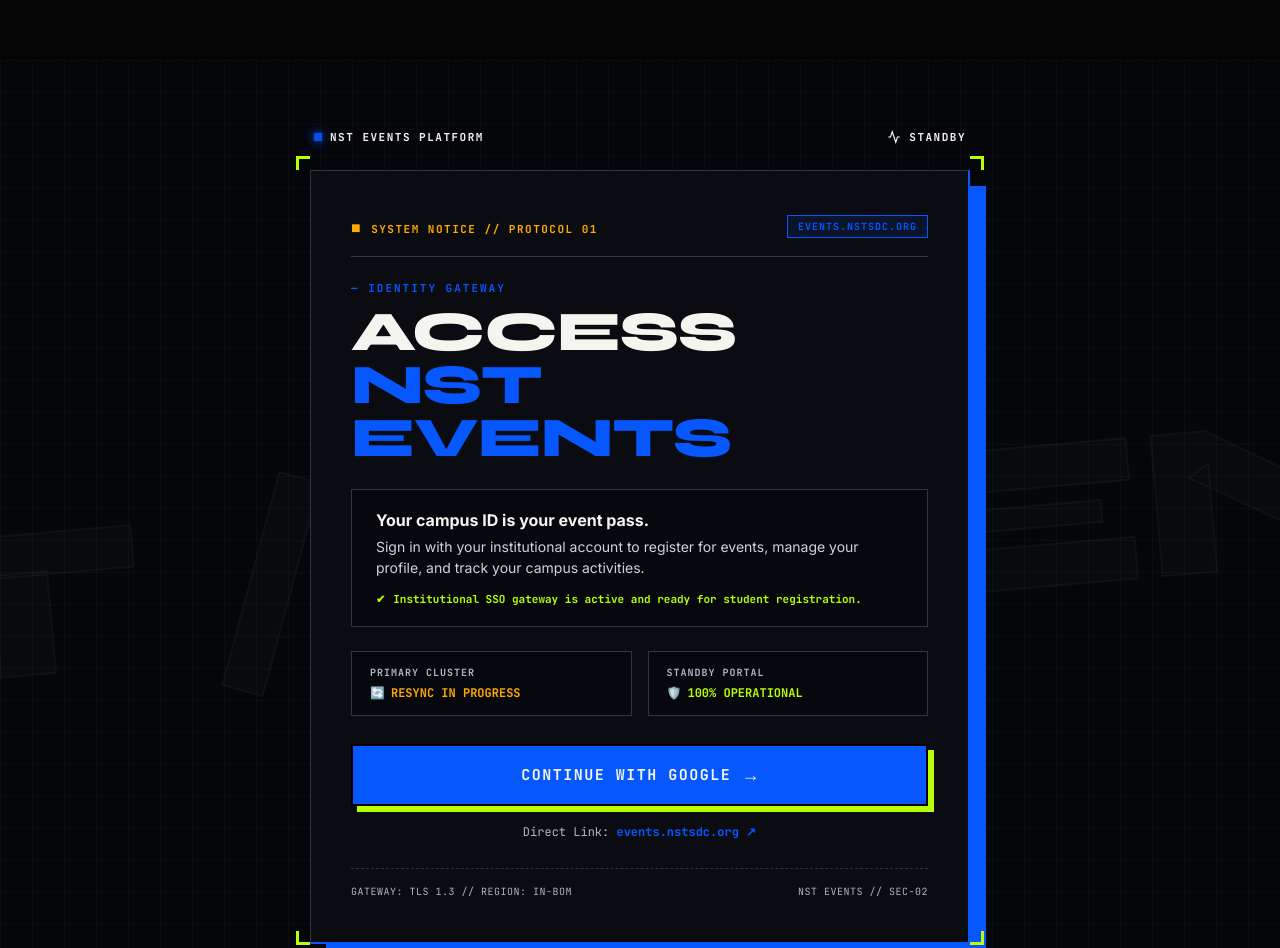
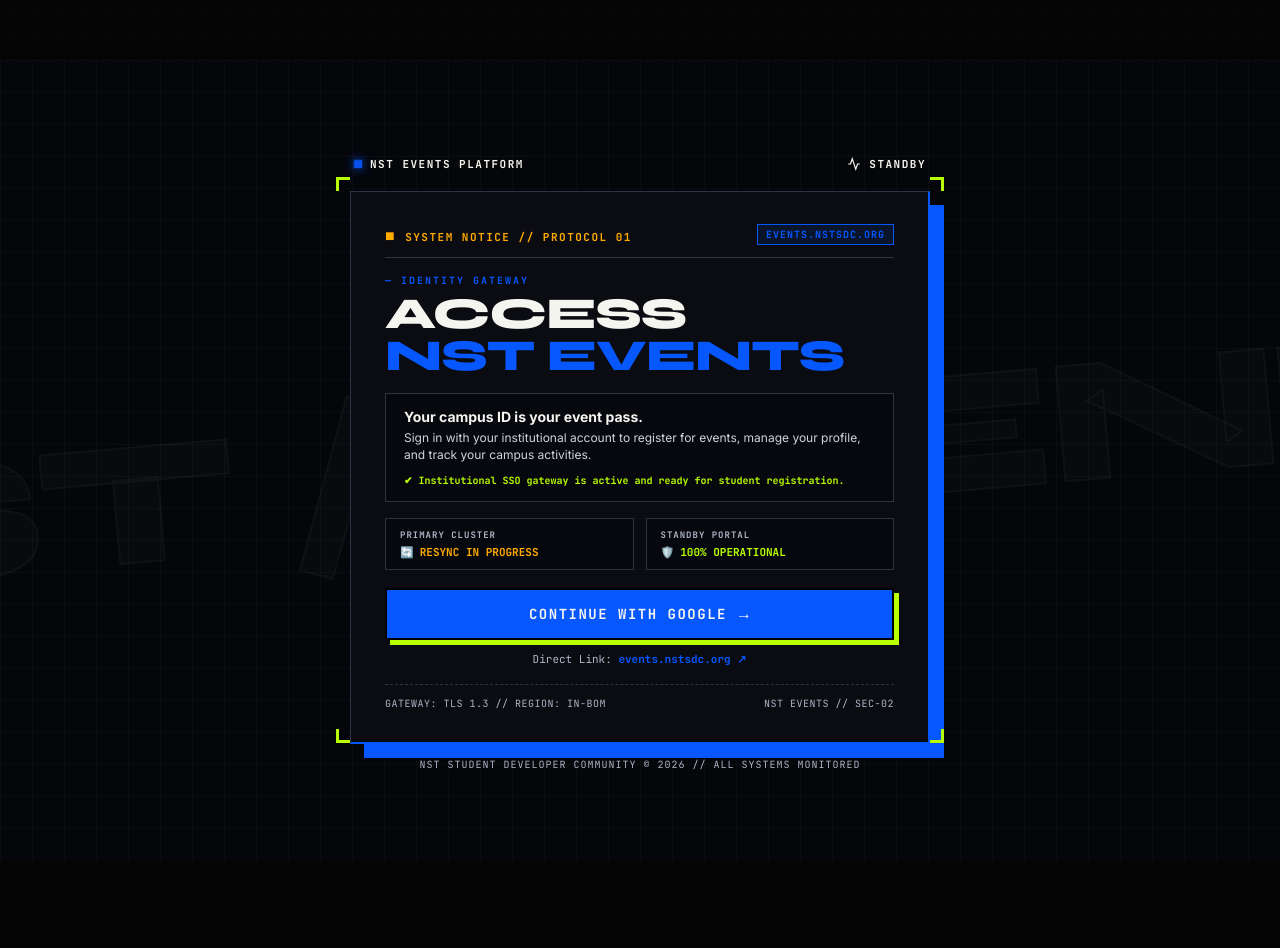
Before and after one commit to shravanipatangrao97-dotcom/nst-events, a plain HTML site: page index.html in a window 1280 px wide. Shown: the top 948 px of the page. After the commit the page ends 860 px from the top, so only its background shows below. Drawn offline with Linux system fonts and the light colour scheme.

Commit message:
fix: optimize gateway card size and padding to fit screen height perfectly without vertical scrolling

```diff
--- a/styles.css
+++ b/styles.css
@@ -722,7 +722,7 @@ html, body {
   flex-direction: column;
   align-items: center;
   justify-content: center;
-  padding: 60px 20px;
+  padding: 24px 20px;
   position: relative;
   overflow: hidden;
 }
@@ -734,7 +734,7 @@ html, body {
   left: 50%;
   transform: translate(-50%, -50%) rotate(-5deg);
   font-family: var(--font-display);
-  font-size: clamp(100px, 18vw, 220px);
+  font-size: clamp(80px, 16vw, 180px);
   font-weight: 900;
   color: rgba(245, 245, 240, 0.02);
   -webkit-text-stroke: 2px rgba(245, 245, 240, 0.04);
@@ -748,7 +748,7 @@ html, body {
 .gateway-wrapper {
   position: relative;
   width: 100%;
-  max-width: 660px;
+  max-width: 580px;
   z-index: 2;
   margin: 0 auto;
 }
@@ -763,28 +763,28 @@ html, body {
 }
 
 .gateway-corner-bracket.top-left {
-  top: 36px;
+  top: 28px;
   left: -14px;
   border-top: 3px solid var(--lime-success);
   border-left: 3px solid var(--lime-success);
 }
 
 .gateway-corner-bracket.top-right {
-  top: 36px;
+  top: 28px;
   right: -14px;
   border-top: 3px solid var(--lime-success);
   border-right: 3px solid var(--lime-success);
 }
 
 .gateway-corner-bracket.bottom-left {
-  bottom: 36px;
+  bottom: 28px;
   left: -14px;
   border-bottom: 3px solid var(--lime-success);
   border-left: 3px solid var(--lime-success);
 }
 
 .gateway-corner-bracket.bottom-right {
-  bottom: 36px;
+  bottom: 28px;
   right: -14px;
   border-bottom: 3px solid var(--lime-success);
   border-right: 3px solid var(--lime-success);
@@ -796,8 +796,8 @@ html, body {
   display: flex;
   justify-content: space-between;
   align-items: center;
-  padding: 10px 4px;
-  margin-bottom: 16px;
+  padding: 8px 4px;
+  margin-bottom: 12px;
   font-family: var(--font-mono);
   font-size: 11px;
   color: var(--text-primary-bright);
@@ -819,17 +819,17 @@ html, body {
   width: 100%;
   background: var(--bg-card-portal);
   border: 1px solid var(--border-charcoal);
-  padding: 44px 40px;
+  padding: 32px 34px;
   position: relative;
   /* Strong electric blue offset shadow box along right and bottom */
-  box-shadow: 16px 16px 0px var(--electric-blue);
+  box-shadow: 14px 14px 0px var(--electric-blue);
   border-right: 2px solid var(--electric-blue);
   border-bottom: 2px solid var(--electric-blue);
   transition: box-shadow 0.2s ease, transform 0.2s ease;
 }
 
 .gateway-card:hover {
-  box-shadow: 20px 20px 0px var(--electric-blue);
+  box-shadow: 18px 18px 0px var(--electric-blue);
 }
 
 /* Section A: Notice Header */
@@ -837,7 +837,7 @@ html, body {
   display: flex;
   justify-content: space-between;
   align-items: center;
-  margin-bottom: 14px;
+  margin-bottom: 10px;
 }
 
 .amber-square {
@@ -860,7 +860,7 @@ html, body {
   color: var(--electric-blue);
   border: 1px solid var(--electric-blue);
   background: rgba(7, 87, 255, 0.1);
-  padding: 4px 10px;
+  padding: 3px 8px;
   letter-spacing: 1px;
 }
 
@@ -868,28 +868,28 @@ html, body {
   width: 100%;
   height: 1px;
   background: var(--border-charcoal);
-  margin: 18px 0 24px 0;
+  margin: 12px 0 16px 0;
 }
 
 /* Section B: Heading */
 .gateway-sublabel {
   font-family: var(--font-mono);
-  font-size: 11px;
+  font-size: 10px;
   font-weight: 800;
   color: var(--electric-blue);
   letter-spacing: 2px;
   text-transform: uppercase;
-  margin-bottom: 10px;
+  margin-bottom: 6px;
 }
 
 .gateway-main-heading {
   font-family: var(--font-display);
-  font-size: clamp(38px, 5.5vw, 56px);
+  font-size: clamp(30px, 4.2vw, 44px);
   font-weight: 900;
   line-height: 0.95;
   letter-spacing: -1px;
   text-transform: uppercase;
-  margin-bottom: 24px;
+  margin-bottom: 16px;
 }
 
 .text-offwhite {
@@ -904,32 +904,32 @@ html, body {
 .gateway-description-box {
   border: 1px solid var(--border-charcoal);
   background: var(--bg-panel-dark);
-  padding: 20px 24px;
-  margin-bottom: 24px;
+  padding: 14px 18px;
+  margin-bottom: 16px;
 }
 
 .gateway-desc-primary {
   font-family: var(--font-body);
-  font-size: 16px;
+  font-size: 14px;
   font-weight: 700;
   color: var(--text-primary-bright);
-  margin-bottom: 6px;
+  margin-bottom: 4px;
 }
 
 .gateway-desc-secondary {
   font-family: var(--font-body);
-  font-size: 14px;
+  font-size: 12px;
   color: var(--text-secondary);
-  line-height: 1.5;
-  margin-bottom: 14px;
+  line-height: 1.45;
+  margin-bottom: 10px;
 }
 
 .gateway-status-check {
   display: flex;
   align-items: center;
-  gap: 8px;
+  gap: 6px;
   font-family: var(--font-mono);
-  font-size: 11px;
+  font-size: 10px;
   color: var(--lime-success);
   font-weight: 700;
 }
@@ -938,29 +938,29 @@ html, body {
 .gateway-status-grid {
   display: grid;
   grid-template-columns: 1fr 1fr;
-  gap: 16px;
-  margin-bottom: 28px;
+  gap: 12px;
+  margin-bottom: 18px;
 }
 
 .gateway-status-panel {
   border: 1px solid var(--border-charcoal);
   background: var(--bg-panel-dark);
-  padding: 14px 18px;
+  padding: 10px 14px;
 }
 
 .status-panel-label {
   font-family: var(--font-mono);
-  font-size: 10px;
+  font-size: 9px;
   font-weight: 700;
   color: var(--text-muted-support);
   letter-spacing: 1px;
   text-transform: uppercase;
-  margin-bottom: 6px;
+  margin-bottom: 4px;
 }
 
 .status-panel-val {
   font-family: var(--font-mono);
-  font-size: 12px;
+  font-size: 11px;
   font-weight: 800;
   display: flex;
   align-items: center;
@@ -978,29 +978,29 @@ html, body {
 /* Section E: Main Button with Lime Green Offset Shadow */
 .gateway-auth-btn {
   width: 100%;
-  height: 62px;
+  height: 52px;
   background: var(--electric-blue);
   border: 2px solid #000000;
   color: var(--text-primary-bright);
   font-family: var(--font-mono);
-  font-size: 15px;
+  font-size: 14px;
   font-weight: 900;
   letter-spacing: 1.5px;
   text-transform: uppercase;
   display: flex;
   align-items: center;
   justify-content: center;
-  gap: 14px;
+  gap: 12px;
   cursor: pointer;
   /* LIME GREEN OFFSET SHADOW MATCHING REFERENCE SCREENSHOT EXACTLY */
-  box-shadow: 6px 6px 0px var(--lime-success);
+  box-shadow: 5px 5px 0px var(--lime-success);
   transition: transform 0.15s ease, box-shadow 0.15s ease, background-color 0.15s ease;
   position: relative;
 }
 
 .gateway-auth-btn:hover {
-  transform: translate(-3px, -3px);
-  box-shadow: 9px 9px 0px var(--lime-success);
+  transform: translate(-2px, -2px);
+  box-shadow: 7px 7px 0px var(--lime-success);
   background: #0046e5;
 }
 
@@ -1011,15 +1011,15 @@ html, body {
 .arrow-icon {
   display: inline-block;
   transition: transform 0.2s ease;
-  font-size: 18px;
+  font-size: 16px;
 }
 
 /* Section F: Backup Portal / Secondary Link */
 .gateway-secondary-link {
   text-align: center;
-  margin-top: 18px;
+  margin-top: 12px;
   font-family: var(--font-mono);
-  font-size: 12px;
+  font-size: 11px;
   color: var(--text-muted-support);
 }
 
@@ -1039,8 +1039,8 @@ html, body {
   justify-content: space-between;
   align-items: center;
   border-top: 1px dashed var(--border-charcoal);
-  margin-top: 28px;
-  padding-top: 16px;
+  margin-top: 18px;
+  padding-top: 12px;
   font-family: var(--font-mono);
   font-size: 10px;
   color: var(--text-muted-support);
@@ -1049,7 +1049,7 @@ html, body {
 
 .gateway-page-footer {
   text-align: center;
-  margin-top: 24px;
+  margin-top: 14px;
   font-family: var(--font-mono);
   font-size: 10px;
   color: var(--text-muted-support);
@@ -1087,7 +1087,7 @@ html, body {
   .nav-links { display: none; }
   .countdown-grid { grid-template-columns: repeat(2, 1fr); }
   .poster-wall-grid { grid-template-columns: 1fr; }
-  .gateway-card { padding: 32px 20px; box-shadow: 10px 10px 0px var(--electric-blue); }
+  .gateway-card { padding: 24px 18px; box-shadow: 8px 8px 0px var(--electric-blue); }
   .gateway-status-grid { grid-template-columns: 1fr; }
   .gateway-corner-bracket.top-left, .gateway-corner-bracket.top-right,
   .gateway-corner-bracket.bottom-left, .gateway-corner-bracket.bottom-right { display: none; }
```
